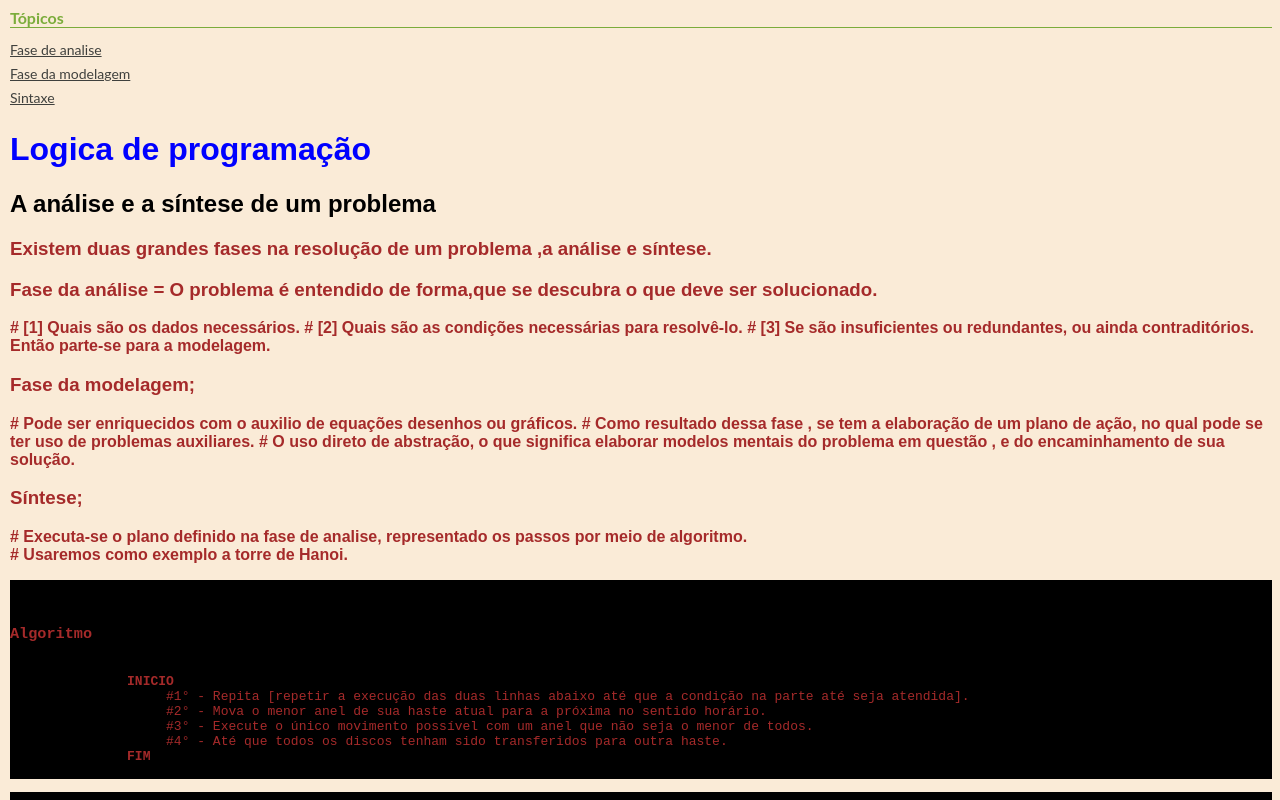
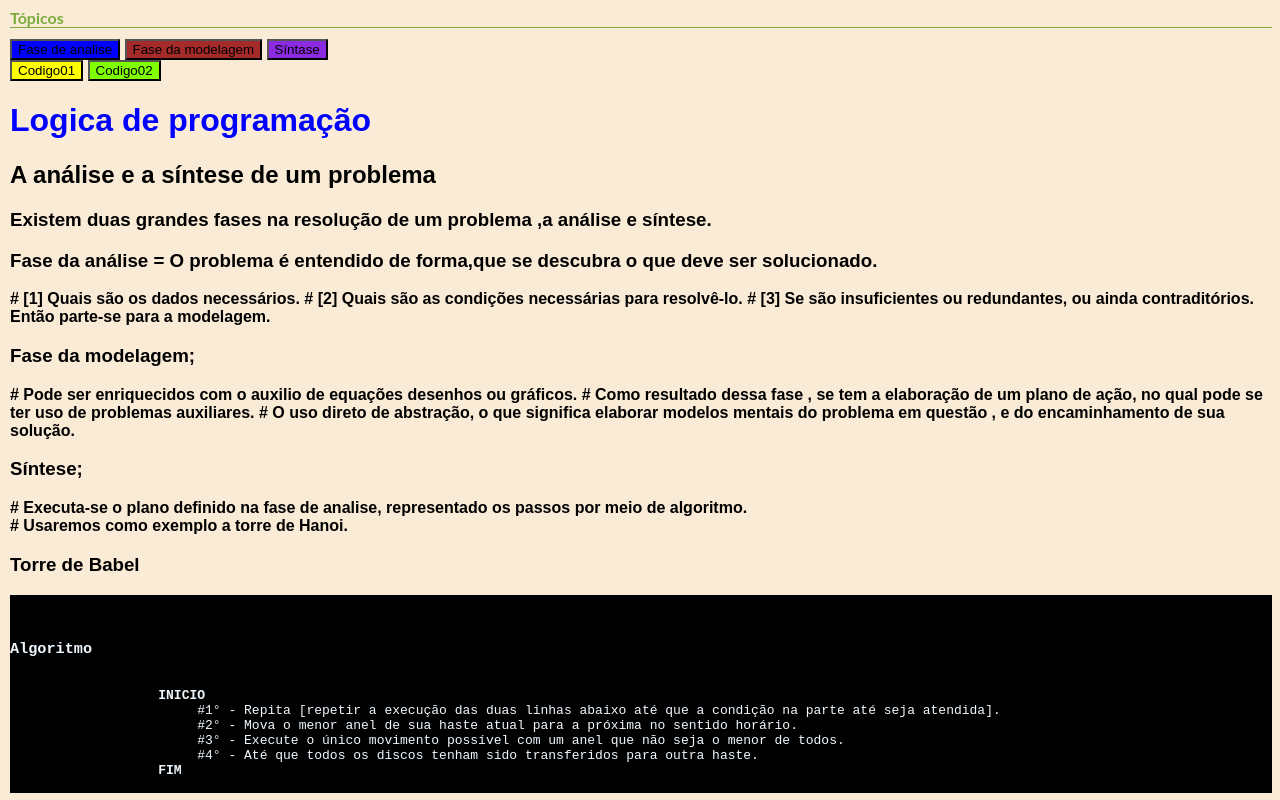
Before and after one commit to lucianorviana75/lucianorviana.github.io, a plain HTML site: page index.html in a window 1280 px wide. Shown: the top 800 px of the page. Drawn offline with Linux system fonts and the light colour scheme.

Commit message:
Adcionado botoes

```diff
--- a/index.css
+++ b/index.css
@@ -11,7 +11,7 @@ p{
     color: black;
 }
 div{
-    color: brown;
+    color: black;
 }
 pre {
     white-space: pre;
@@ -21,3 +21,31 @@ pre {
 pre {
     white-space: pre-wrap;
   }
+.modelPre{
+    color: aliceblue;
+}
+.faseAnalase{
+
+    font-family: Lato; color: blue; font-size: 14px"
+}
+.faseModelagem{
+    font-family: Lato; color: brown; font-size: 14px"
+}
+.sintaxe{
+    font-family: Lato; color: blueviolet; font-size: 14px"
+}
+.b1{
+    background-color: blue;
+}
+.b2{
+    background-color: brown;
+}
+.b3{
+    background-color: blueviolet;
+}
+.torre{
+    background-color: yellow;
+}
+.caneta{
+    background-color: chartreuse;
+}
--- a/index.html
+++ b/index.html
@@ -7,22 +7,28 @@
         <link rel="stylesheet" href="index.css">
     </head>
     <body>
+
         <h4 style="color: #7bac3b; border-bottom: 1px solid #7bac3b; margin-top: 0px; margin-bottom: 10px; font-family: Lato">Tópicos</h4>
-        <div style="line-height: 24px"><a style="font-family: Lato; color: #3f403d; font-size: 14px" href="#Fase analise" title="Fase analise">Fase de analise</a></div>
 
-        <div style="line-height: 24px"><a style="font-family: Lato; color: #3f403d; font-size: 14px" href="#Fase da modelagem;" title="Fase da modelagem">Fase da modelagem</a></div>
-        <div style="line-height: 24px"><a style="font-family: Lato; color: #3f403d; font-size: 14px" href="#sintaxe" title="Sintaxe">Sintaxe</a></div>
 
+        <div>
+            <a href="#faseAnalise" class="faseAnalase" name="faseAnalase" ><button class="b1"
+                >Fase de analise</button></a>
+            <a href="#faseModelagem" class="faseModelagem" name="faseModelagem" ><button class="b2">Fase da modelagem</button></a>
+            <a href="#sintase" class="sintase" name="sintase"><button class="b3">Síntase</button></a><br>
+            <a href="#torre" class="torre" name="torre"><button class="torre">Codigo01</button></a>
+            <a href="#caneta" class="caneta" name="caneta"><button class="caneta">Codigo02</button></a>
+        </div>
         <h1>Logica de programação</h1>
         <h2>A análise e a síntese de um problema</h2>
 
 
-        <div>
+        <div text1>
 
                 <h3>Existem duas grandes fases na resolução de um problema ,a análise e síntese. </h3>
 
             <p>
-                <h3 id="Fase analise">Fase da análise = O problema é entendido de forma,que se descubra o que deve ser solucionado.</h3>
+                <h3 id="faseAnalise">Fase da análise = O problema é entendido de forma,que se descubra o que deve ser solucionado.</h3>
                 <b>
                     # [1] Quais são os dados necessários.
                     # [2] Quais são as condições necessárias para resolvê-lo.
@@ -31,7 +37,7 @@
                 </b>
             </p>
             <p>
-                <h3 id="Fase da modelagem;">Fase da modelagem;</h3>
+                <h3 id="FaseModelagem;">Fase da modelagem;</h3>
                 <b>
                     # Pode ser enriquecidos com o auxilio de equações desenhos ou gráficos.
                     # Como resultado dessa fase , se tem a elaboração de um plano de ação, no qual pode se ter uso de problemas auxiliares.
@@ -45,9 +51,11 @@
 
             </p>
         </div>
+        <div id="torre"><h3>Torre de Babel</h3>
+
             <div>
-            <pre><code class="modelo" contentEditable="true">
-            <H3>Algoritmo</H3>
+                <pre class="modelPre"><code class="modelCode"contentEditable="true">
+                <h3>Algoritmo</h3>
                    <b>INICIO</b>
                         #1° - Repita [repetir a execução das duas linhas abaixo até que a condição na parte até seja atendida].
                         #2° - Mova o menor anel de sua haste atual para a próxima no sentido horário.
@@ -58,7 +66,7 @@
             </div>
 
             <div>
-            <pre><code class="formula" contentEditable="true">
+                <pre class="modelPre"><code class="formula" contentEditable="true">
                     <h3>Codigo Python</h3>
                     print(
                     '''
@@ -113,8 +121,10 @@
                             print("De novo")
                             break
 
+        </div>
 
             </code></pre>
+            <!-- venda de uma caneta----------------------------------------------------------------------------------->
 
             <b>
                 #É importante que a solução seja verificada e comprovada corretamente,
@@ -127,8 +137,8 @@
                 obtendo um serto valor de troco,.Quanto custou cada caneta?
             </b>
         </div>
-        <div>
-            <pre><code class="formula" contentEditable="true">
+        <div id="caneta"><h3>Custo de uma caneta</h3>
+            <pre class="modelPre" ><code class="formula" contentEditable="true">
                 Formula:
 
                 quant_X + troco = valor
@@ -138,7 +148,7 @@
                 X = valor_unit
             </code></pre>
 
-            <pre><code class="modelo" contentEditable="true">
+            <pre class="modelPre"><code class="modelo" contentEditable="true">
                 Modelo:
 
                 30x + 67 = 100
@@ -149,7 +159,7 @@
             </code></pre>
 
 
-            <pre><code class="python" contentEditable="true">
+            <pre class="modelPre"><code class="python" contentEditable="true">
                 Codigo em python:
 
                 produto =str(input("Digite um produto : "))
@@ -166,7 +176,7 @@
                 print(f"O valor da unidade é : {x}$ ")
 
             </code></pre>
-            <pre><code class="modelo" contentEditable="true">
+            <pre class="modelPre"><code class="modelo" contentEditable="true">
                 <h3>Algoritmo</h3>
 
                <b>INICIO</b>
```
Lines whose indentation alone changed are shown as unchanged.
